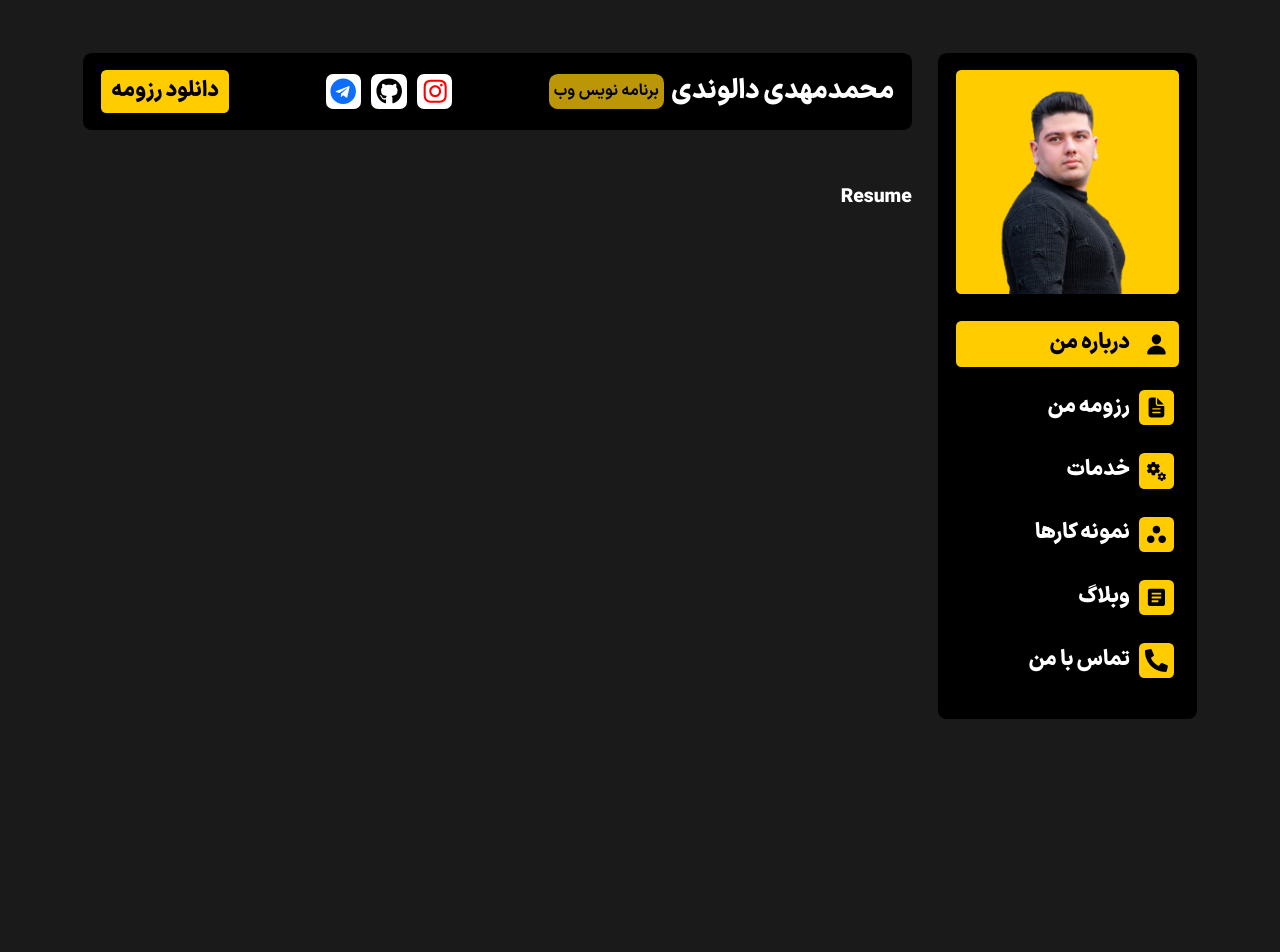
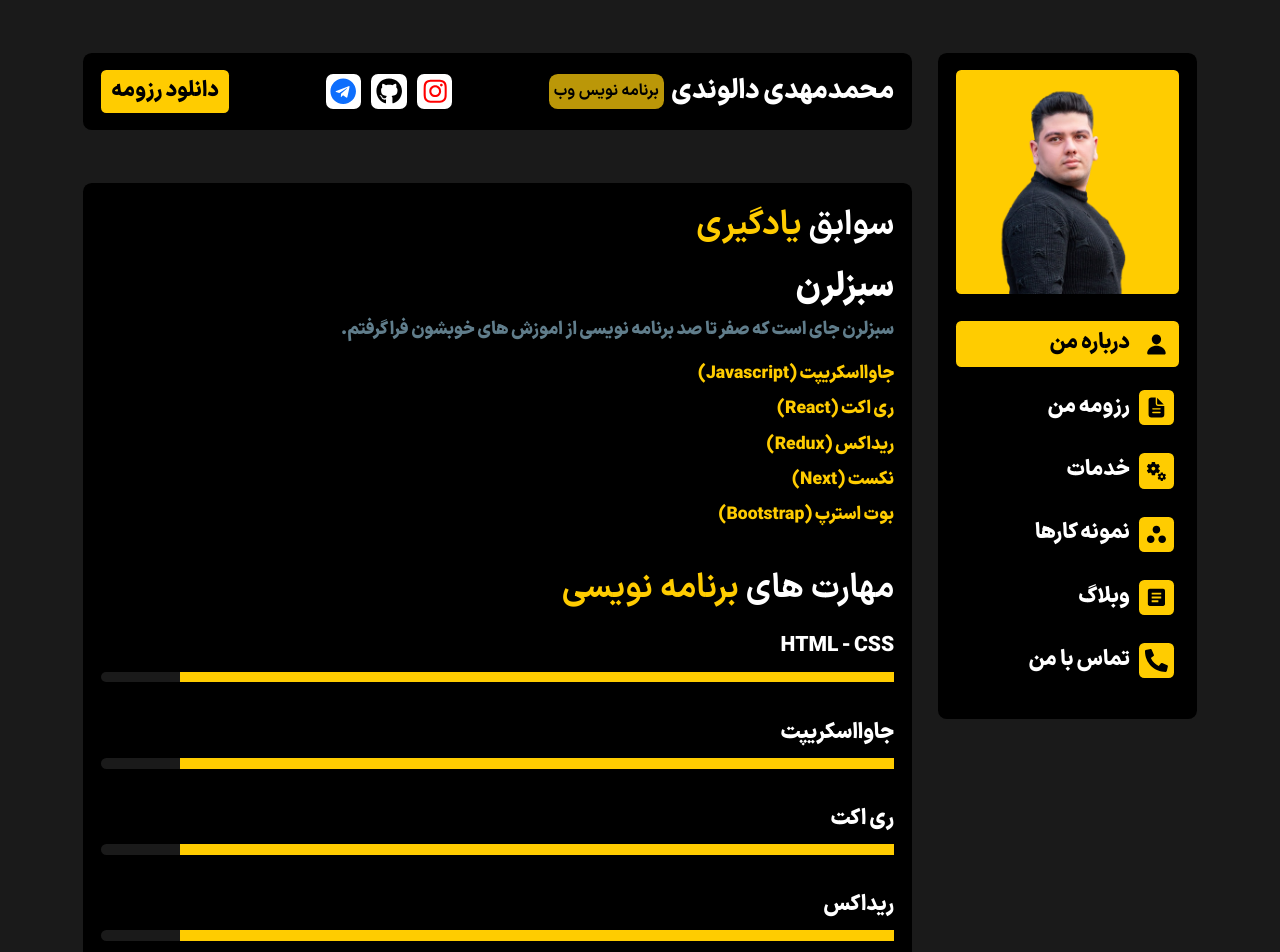
Before and after one commit to mohammadmehdidalvandii/mhmdmehdidal, a React (Vite) app: page /Resume in a window 1280 px wide. Shown: the top 952 px of the page. Before the commit the page ends 800 px from the top, so only its background shows below. Built offline with nearby package versions, Linux system fonts and the light colour scheme.

Commit message:
create section resumeAbout for page-resume

```diff
--- a/src/Components/Template/HomeAbout/HomeAbout.jsx
+++ b/src/Components/Template/home/HomeAbout/HomeAbout.jsx
@@ -1,4 +1,4 @@
-import Title from '../../Module/Title/Title'
+import Title from '../../../Module/Title/Title'
 import './HomeAbout.css'
 
 function HomeAbout() {
--- /dev/null
+++ b/src/Components/Template/resume/ResumeAbout.css
@@ -0,0 +1,60 @@
+.resumeAbout{
+    display: block;
+    width: 100%;
+}
+.resumeAbout_content{
+    display: block;
+    margin-top: 1rem;
+}
+.resumeAbout_content_title{
+    font-family: var(--font-black);
+    font-size: 1.9rem;
+    font-weight: bolder;
+}
+.resumeAbout_content_desc{
+    display: block;
+    font-size: 1rem;
+    margin-top: 0.5rem;
+    color: var(--color-bg-1);
+}
+.resumeAbout_items{
+    display: block;
+    margin-top: 1rem
+}
+.resumeAbout_item{
+    display: block;
+    margin-bottom: 0.5rem;
+    font-size: 1rem;
+    font-weight: 800;
+    color: var(--color-yellow-1);
+}
+
+.resumeAbout_percent{
+    display: block;
+    margin-top: 1rem;
+}
+.resumeAbout_percent_items{
+display: block;
+}
+.resumeAbout_percent_item{
+    margin-bottom: 2rem;
+}
+.resumeAbout_percent_text{
+    font-size: 1.2rem;
+    font-weight: bold;
+}
+.resumeAbout_percent_process{
+    display: block;
+    margin-top: 0.5rem;
+    width: 100%;
+    height: 0.6rem;
+    background-color: var(--color-gray);
+    border-radius: 0.5rem;
+}
+.resumeAbout_percent_process::after{
+    display: block;
+    content: "";
+    width: 90%;
+    height: 100%;
+    background-color: var(--color-yellow-1);
+}
--- /dev/null
+++ b/src/Components/Template/resume/ResumeAbout.jsx
@@ -0,0 +1,64 @@
+import Title from '../../Module/Title/Title'
+import './ResumeAbout.css'
+
+function ResumeAbout() {
+  return (
+    <section className='resumeAbout'>
+        <div className="row">
+            <div className="col-12">
+                <Title title="سوابق"  text="یادگیری"/>
+            </div>
+            <div className="col-12">
+                <div className="resumeAbout_content">
+                    <h5 className="resumeAbout_content_title">سبزلرن</h5>
+                    <p className="resumeAbout_content_desc">سبزلرن جای است که صفر تا صد برنامه نویسی از اموزش های خوبشون فرا گرفتم.</p>
+                    <ul className="resumeAbout_items">
+                        <li className="resumeAbout_item">جاوااسکریپت (Javascript)</li>
+                        <li className="resumeAbout_item">ری اکت (React)</li>
+                        <li className="resumeAbout_item">ریداکس (Redux)</li>
+                        <li className="resumeAbout_item">نکست (Next)</li>
+                        <li className="resumeAbout_item">بوت استرپ (Bootstrap)</li>
+                    </ul>
+                </div>
+            </div>
+        </div>
+        <div className="row mt-4">
+            <div className="col-12">
+                <Title title='مهارت های' text='برنامه نویسی'/>
+            </div>
+            <div className="col-12">
+             <div className="resumeAbout_percent">
+                <ul className="resumeAbout_percent_items">
+                    <li className="resumeAbout_percent_item">
+                        <span className="resumeAbout_percent_text">HTML - CSS</span>
+                        <span className="resumeAbout_percent_process"></span>
+                    </li>
+                    <li className="resumeAbout_percent_item">
+                        <span className="resumeAbout_percent_text">جاوااسکریپت</span>
+                        <span className="resumeAbout_percent_process"></span>
+                    </li>
+                    <li className="resumeAbout_percent_item">
+                        <span className="resumeAbout_percent_text">ری اکت</span>
+                        <span className="resumeAbout_percent_process"></span>
+                    </li>
+                    <li className="resumeAbout_percent_item">
+                        <span className="resumeAbout_percent_text">ریداکس</span>
+                        <span className="resumeAbout_percent_process"></span>
+                    </li>
+                    <li className="resumeAbout_percent_item">
+                        <span className="resumeAbout_percent_text">نکست</span>
+                        <span className="resumeAbout_percent_process"></span>
+                    </li>
+                    <li className="resumeAbout_percent_item">
+                        <span className="resumeAbout_percent_text">بوت استرپ</span>
+                        <span className="resumeAbout_percent_process"></span>
+                    </li>
+                </ul>
+             </div>
+            </div>
+        </div>
+    </section>
+  )
+}
+
+export default ResumeAbout
--- a/src/Page/Resume/Resume.jsx
+++ b/src/Page/Resume/Resume.jsx
@@ -1,8 +1,11 @@
+import ResumeAbout from "../../Components/Template/resume/ResumeAbout"
 
 
 function Resume() {
   return (
-    <div>Resume</div>
+    <section className="bg_back">
+        <ResumeAbout/>
+    </section>
   )
 }
 
```
Also changed, not shown: src/Components/Template/home/HomeAbout/HomeAbout.css (renamed from src/Components/Template/HomeAbout/HomeAbout.css).
